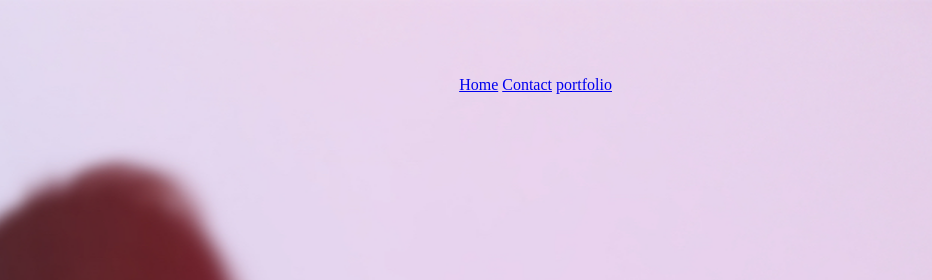
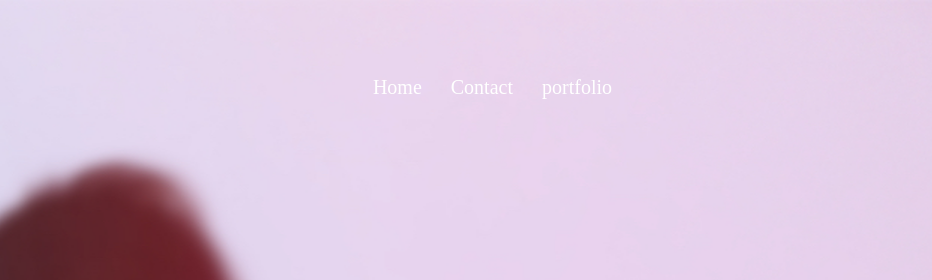
Before and after one commit to mfyush/mfyush.github.io, a plain HTML site: page index.html in a window 1280 px wide. Shown: the top 280 px of the page, 348-1280 px from the left. Drawn offline with Linux system fonts and the light colour scheme.

Commit message:
nabber underline when hover

```diff
--- a/index.html
+++ b/index.html
@@ -14,9 +14,9 @@
 				<img src="images/logo.png" width="50">
 				<div class="nav">
 					<nav>
-					<a href="index.html">Home</a>
-					<a href="contact.html">Contact</a>
-					<a href="portfolio.html">portfolio</a>
+					<a class="navbar" href="index.html">Home</a>
+					<a class="navbar" href="contact.html">Contact</a>
+					<a class="navbar" href="portfolio.html">portfolio</a>
 				</nav>
 				</div>
 			</div>
--- a/style.css
+++ b/style.css
@@ -19,6 +19,7 @@ body{
 }
 
 .header	{
+	width: 100%;
 	margin-top: 0;
 	width: 960px;
 }
@@ -33,3 +34,14 @@ nav {
 	float: right;
 	margin-top: 26px;
 }
+
+.navbar {
+	color: #fff;
+	font-size: 20px;
+	margin-left: 25px;
+	text-decoration: none;
+}
+
+.navbar:hover {
+	text-decoration: underline;
+}
```
